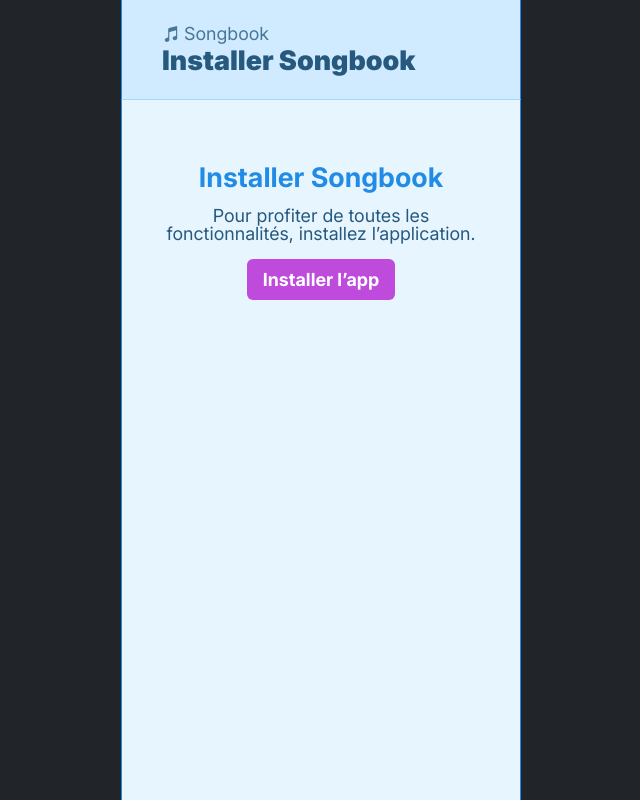
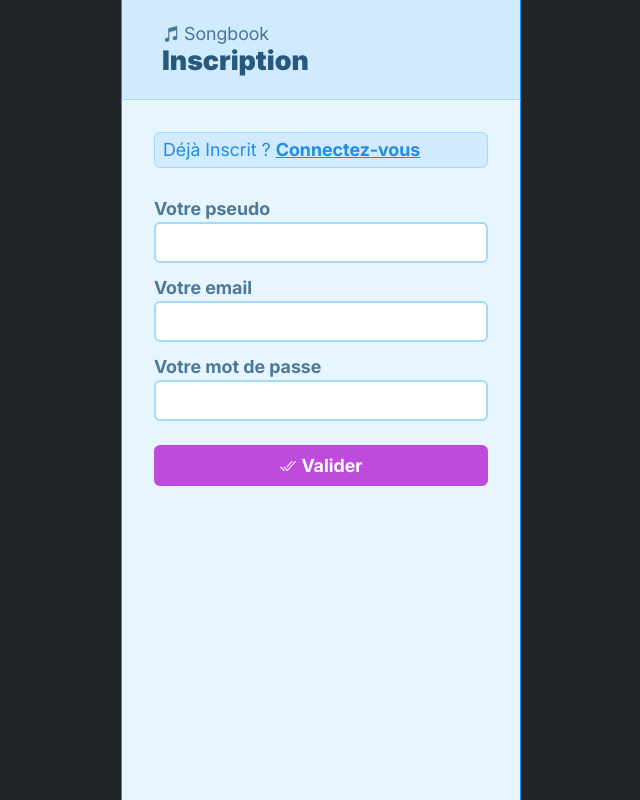
Before and after one commit to sylvain-galoustoff/songbook, a React (Vite) app: page /signin in a window 1280 px wide. Before the commit this address led to /install. Shown: the whole page, without its empty margins (319-959 px from the left). Built offline with nearby package versions, Linux system fonts and the light colour scheme; no server answers.

Commit message:
Fix some components height

```diff
--- a/src/AnimatedLayout.tsx
+++ b/src/AnimatedLayout.tsx
@@ -5,7 +5,7 @@
 import { AudioProvider } from "./context/AudioContext";
 import { AuthProvider } from "./context/AuthContext";
 import { CommentsProvider } from "./context/CommentsContext";
-import { PWAInstallProvider } from "./context/PWAInstallContext";
+// import { PWAInstallProvider } from "./context/PWAInstallContext";
 
 export const pushVariants = {
   initial: (direction: number) => ({
@@ -50,7 +50,7 @@
   previousPath.current = location.pathname;
 
   return (
-    <PWAInstallProvider>
+    // <PWAInstallProvider>
     <AuthProvider>
       <AudioProvider>
         <CommentsProvider>
@@ -94,6 +94,6 @@
         </CommentsProvider>
       </AudioProvider>
     </AuthProvider>
-    </PWAInstallProvider>
+    // </PWAInstallProvider>
   );
 }
--- a/src/styles/index.css
+++ b/src/styles/index.css
@@ -84,8 +84,9 @@
 }
 
 .page {
-  height: 100dvh;
+  height: 100%;
   background-color: var(--background);
+  overflow-y: auto;
 }
 
 /* FOOTER */
@@ -207,7 +208,7 @@
   top: 0;
   left: 0;
   width: 100%;
-  height: 100dvh;
+  height: 100%;
   z-index: 1000;
   display: flex;
   flex-direction: column;
--- a/src/views/song/Song.module.css
+++ b/src/views/song/Song.module.css
@@ -2,12 +2,12 @@
   display: flex;
   flex-direction: column;
   position: relative;
+  height: 100%;
 }
 
 .main {
   flex: 1;
   overflow: hidden;
-
   display: flex;
   flex-direction: column;
   gap: 16px;
```
Lines whose indentation alone changed are shown as unchanged.
